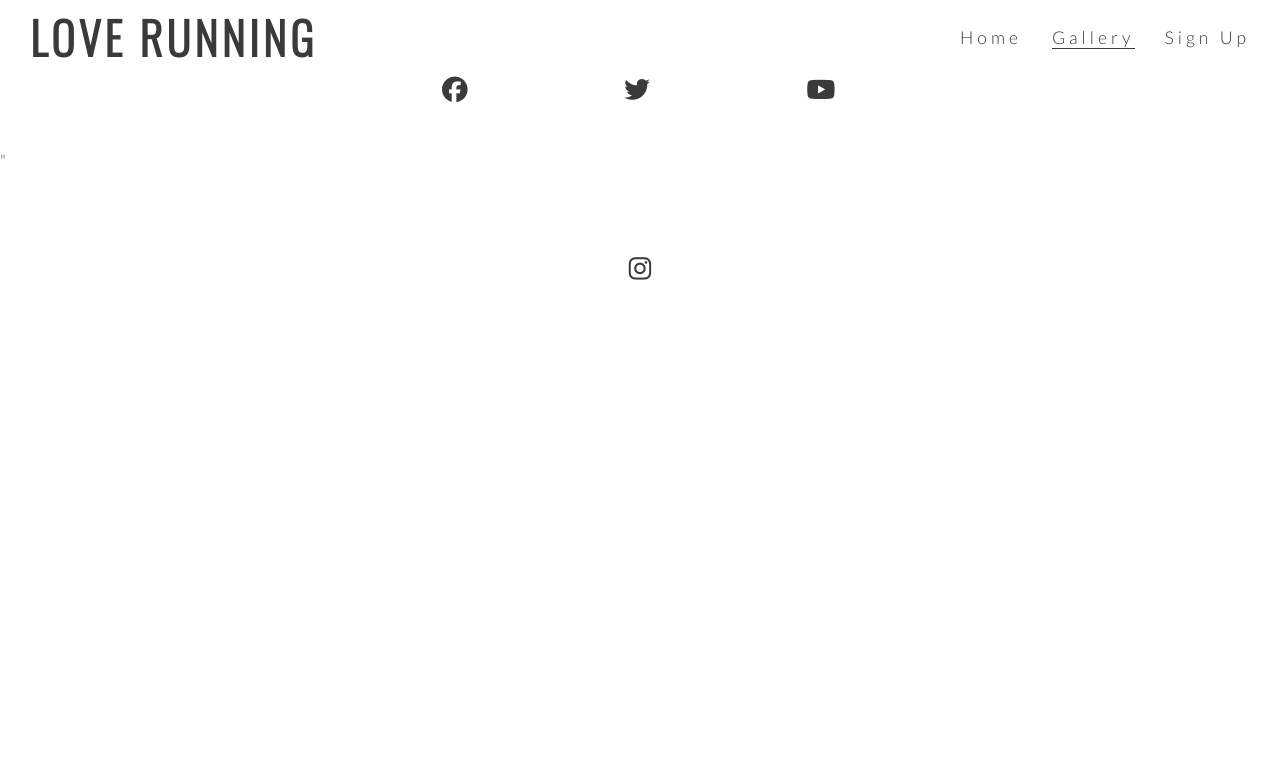
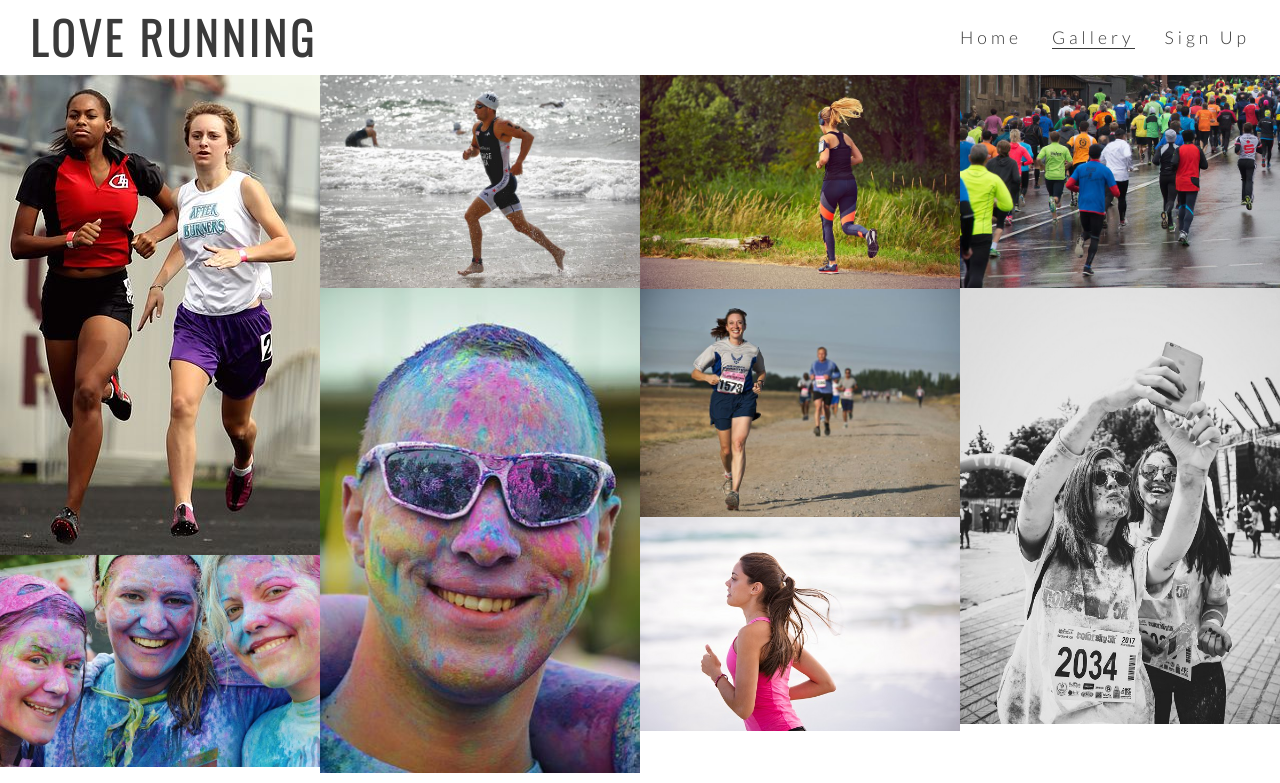
Before and after one commit to jonathanwhitedev/love-running, a plain HTML site: page gallery.html in a window 1280 px wide. Shown: the top 783 px of the page. Drawn offline with nearby package versions, Linux system fonts and the light colour scheme.

Commit message:
Add gallery images and masonry styling

```diff
--- a/assets/css/style.css
+++ b/assets/css/style.css
@@ -242,3 +242,18 @@ footer {
     padding: 5%;
     color: #3a3a3a;
 }
+
+/* gallery */
+
+#photos {
+    clear: both;
+    line-height: 0;
+    column-count: 4;
+    column-gap: 0;
+
+}
+
+#photos > img {
+    width: 100%;
+
+}
--- a/gallery.html
+++ b/gallery.html
@@ -33,7 +33,17 @@
 
         </nav>
     </header>
-
+   <section id="photos">
+    <img src="assets/images/athletes.jpeg" alt="Two athletes running together">
+    <img src="assets/images/girls.jpeg" alt="Three girls at charity paint running festival">
+    <img src="assets/images/runner3.jpeg" alt="Solo male runner jogging on a beach">
+    <img src="assets/images/man.jpeg" alt="Man at charity paint running festival">
+    <img src="assets/images/runner1.jpeg" alt="Solo female runner jogging through phoenix park">
+    <img src="assets/images/runner2.jpeg" alt="Runners competing in marathon">
+    <img src="assets/images/runner4.jpeg" alt="Solo female runner jogging on a beach">
+    <img src="assets/images/running_gang.jpeg" alt="Large group of runners taking part in a marathon on a rainy day">
+    <img src="assets/images/mud-run.jpeg" alt="Two women runners taking a muddy selfie after the Mud Runners Championship">
+   </section>
     <footer>
         <ul class="social-networks">
             <li>
```
Also changed, not shown: assets/images/athletes.jpeg (added), assets/images/girls.jpeg (added), assets/images/man.jpeg (added), assets/images/mud-run.jpeg (added), assets/images/runner1.jpeg (added), assets/images/runner2.jpeg (added), assets/images/runner3.jpeg (added), assets/images/runner4.jpeg (added), assets/images/running_gang.jpeg (added).
